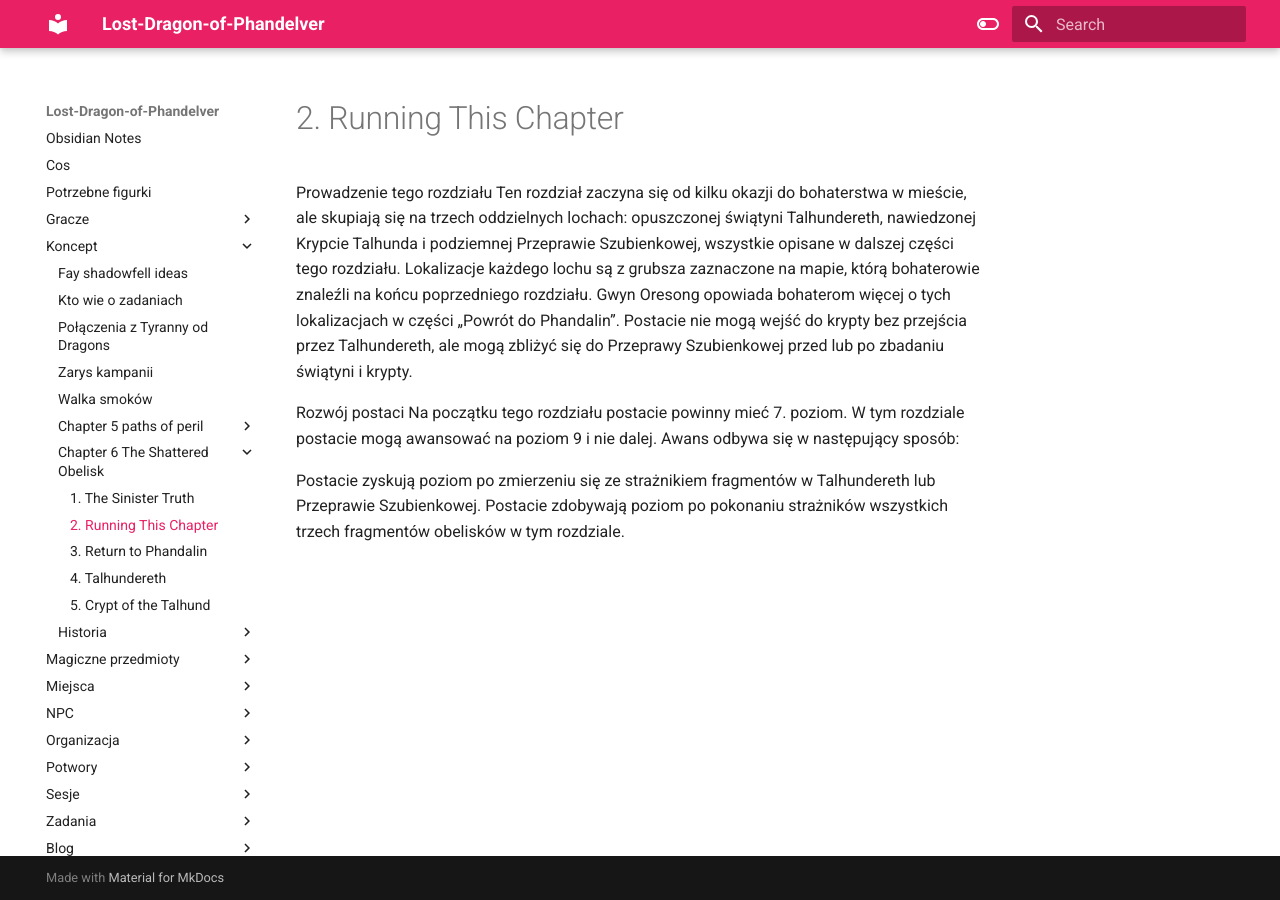
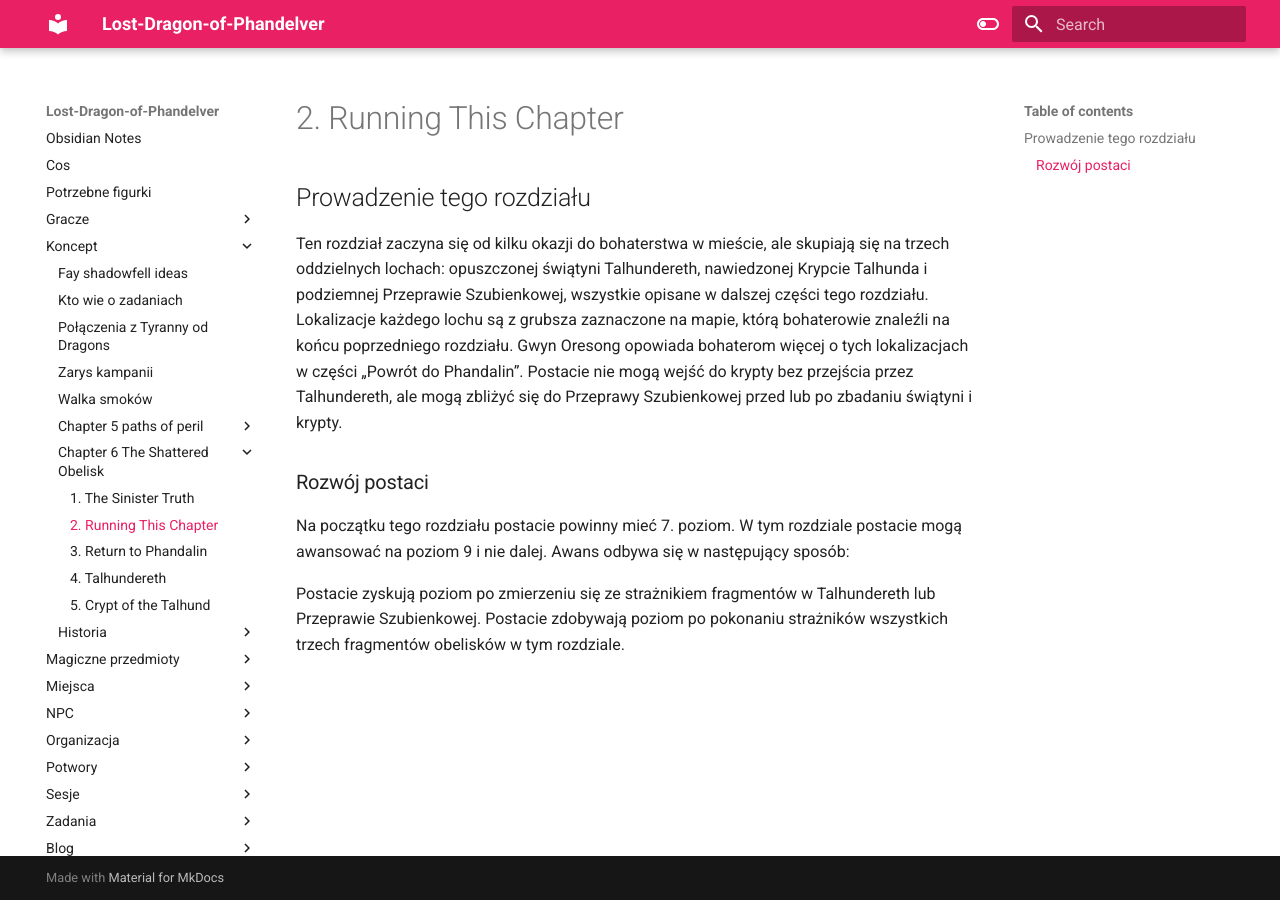
Before and after one commit to mtargonski/Lost-Dragon-of-Phandelver, an MkDocs documentation site: the page built from docs/Koncept/Chapter 6 - The Shattered Obelisk/2. Running This Chapter.md, in a window 1280 px wide. Built offline with MkDocs 1.6.1 and Material for MkDocs 9.7.7, drawn with Linux system fonts in a browser that asks for light colours.

Commit message:
Update 2. Running This Chapter.md

```diff
--- a/docs/Koncept/Chapter 6 - The Shattered Obelisk/2. Running This Chapter.md
+++ b/docs/Koncept/Chapter 6 - The Shattered Obelisk/2. Running This Chapter.md
@@ -1,7 +1,7 @@
-Prowadzenie tego rozdziału
+## Prowadzenie tego rozdziału
  Ten rozdział zaczyna się od kilku okazji do bohaterstwa w mieście, ale skupiają się na trzech oddzielnych lochach: opuszczonej świątyni Talhundereth, nawiedzonej Krypcie Talhunda i podziemnej Przeprawie Szubienkowej, wszystkie opisane w dalszej części tego rozdziału.  Lokalizacje każdego lochu są z grubsza zaznaczone na mapie, którą bohaterowie znaleźli na końcu poprzedniego rozdziału.  Gwyn Oresong opowiada bohaterom więcej o tych lokalizacjach w części „Powrót do Phandalin”.  Postacie nie mogą wejść do krypty bez przejścia przez Talhundereth, ale mogą zbliżyć się do Przeprawy Szubienkowej przed lub po zbadaniu świątyni i krypty.
 
- Rozwój postaci
+### Rozwój postaci
  Na początku tego rozdziału postacie powinny mieć 7. poziom.  W tym rozdziale postacie mogą awansować na poziom 9 i nie dalej.  Awans odbywa się w następujący sposób:
 
  Postacie zyskują poziom po zmierzeniu się ze strażnikiem fragmentów w Talhundereth lub Przeprawie Szubienkowej.
```
